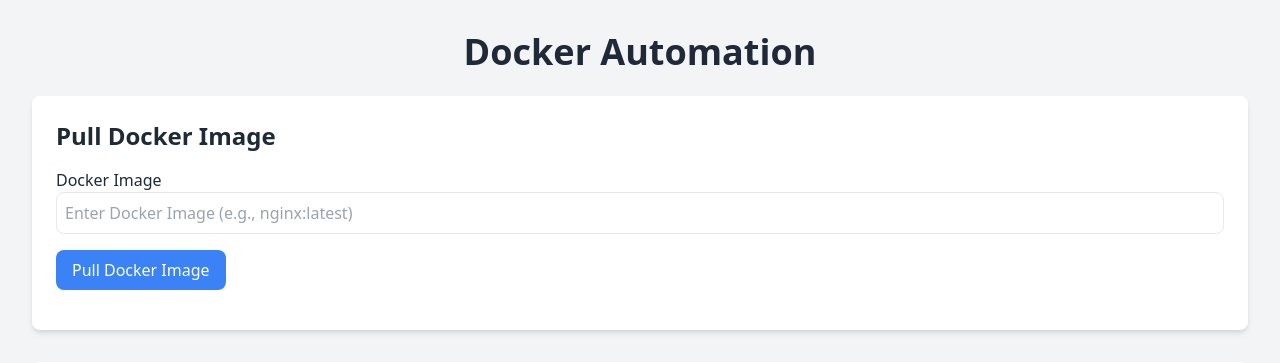
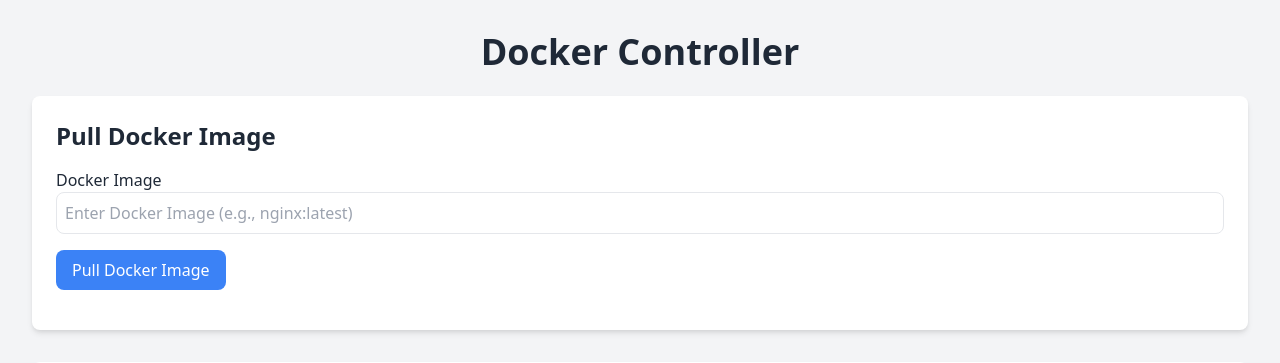
Before and after one commit to priyam930/Docker-Automation, a Flask app: template templates/index.html in a window 1280 px wide. Shown: the top 363 px of the page. Run offline with Flask 3, Linux system fonts and the light colour scheme; the template is opened without the code that fills it, so the values that code supplies are empty.

Commit message:
Update index.html

```diff
--- a/templates/index.html
+++ b/templates/index.html
@@ -3,12 +3,12 @@
 <head>
     <meta charset="UTF-8">
     <meta name="viewport" content="width=device-width, initial-scale=1.0">
-    <title>Docker Automation</title>
+    <title>Docker Controller</title>
     <link href="https://cdn.jsdelivr.net/npm/tailwindcss@2.2.19/dist/tailwind.min.css" rel="stylesheet">
 </head>
 <body class="bg-gray-100 text-gray-800">
     <div class="container mx-auto p-8">
-        <h1 class="text-4xl font-bold mb-6 text-center">Docker Automation</h1>
+        <h1 class="text-4xl font-bold mb-6 text-center">Docker Controller</h1>
 
         <div class="bg-white shadow-md rounded-lg p-6 mb-8">
             <h2 class="text-2xl font-semibold mb-4">Pull Docker Image</h2>
```
